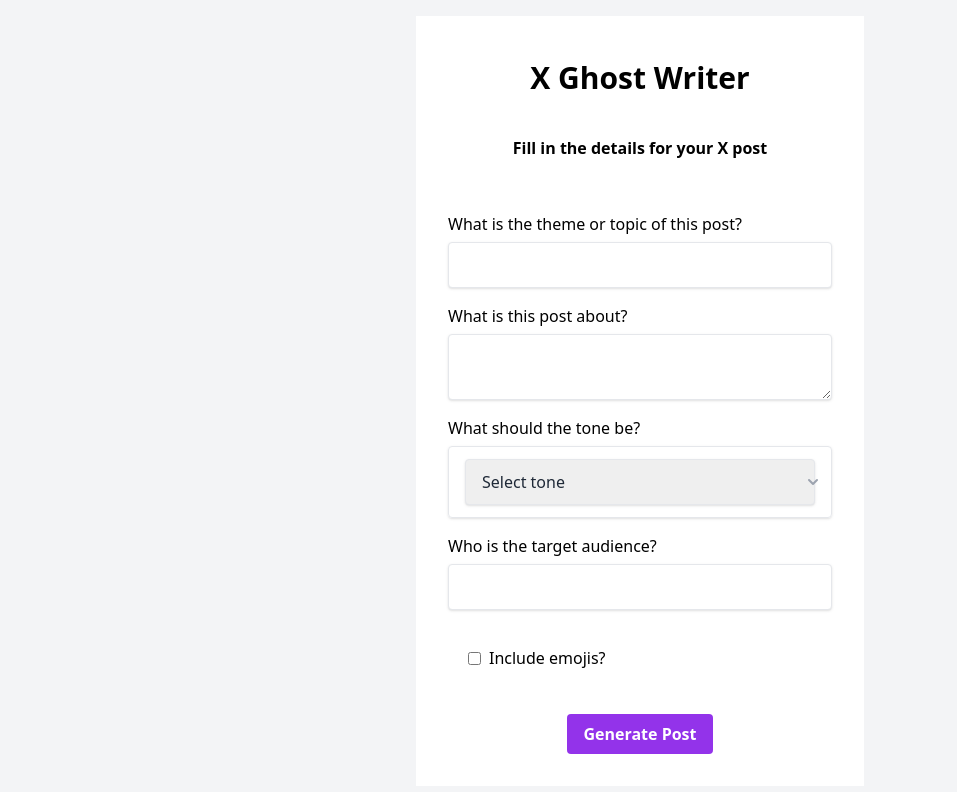
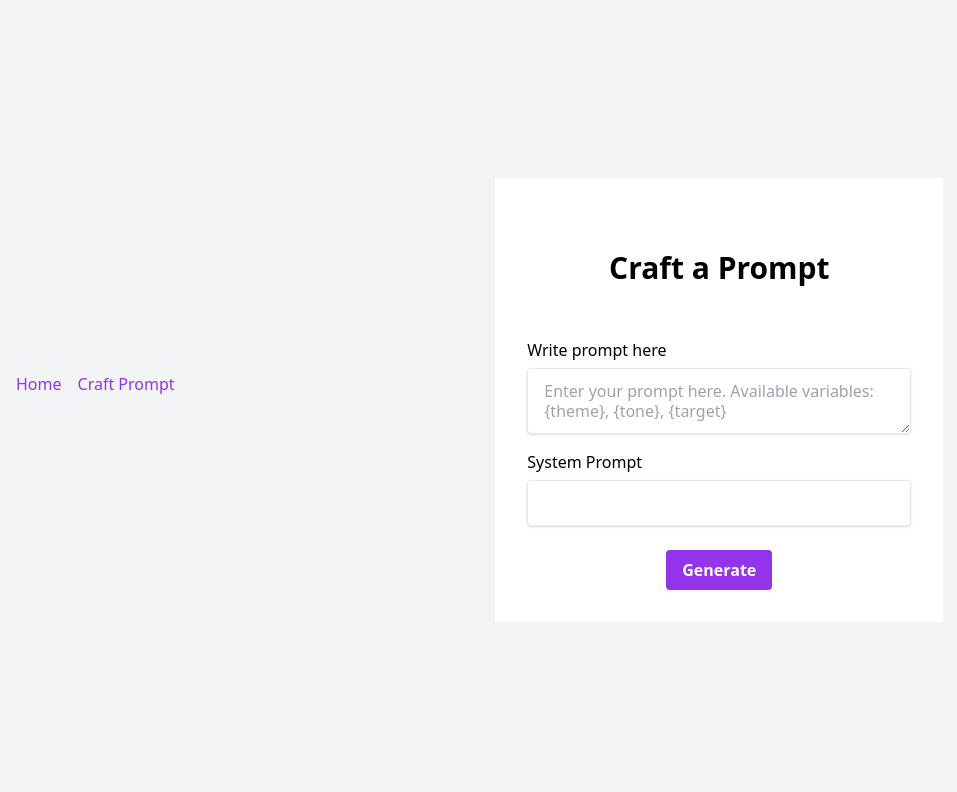
Before and after one commit to nocheerleader/AI-Wrapper-Test-Build, a React (Vite) app: page /craft-prompt in a window 1280 px wide. Shown: the top 792 px of the page, without its empty margins (0-957 px from the left). Built offline with nearby package versions, Linux system fonts and the light colour scheme.

Commit message:
Added Craft Prompt Page

```diff
--- a/package.json
+++ b/package.json
@@ -28,6 +28,7 @@
     "@radix-ui/react-slot": "^1.1.0",
     "class-variance-authority": "^0.7.0",
     "clsx": "^2.1.1",
+    "react-router-dom": "^6.23.1",
     "tailwindcss-animate": "^1.0.7"
   }
 }
--- a/src/App.jsx
+++ b/src/App.jsx
@@ -1,12 +1,34 @@
-import React from 'react'
-import XGhostWriterForm from './XGhostWriterForm'
+import React from 'react';
+import { BrowserRouter as Router, Routes, Route, Link } from 'react-router-dom';
+import XGhostWriterForm from './XGhostWriterForm';
+import CraftPrompt from './CraftPrompt';
 
-function App() {
+const App = () => {
   return (
-    <div className="App min-h-screen bg-gray-100 flex items-center justify-center p-4">
-      <XGhostWriterForm />
-    </div>
-  )
-}
+    <Router>
+      <div className="App min-h-screen bg-gray-100 flex items-center justify-center p-4">
+        <nav className="mb-8">
+          <ul className="flex space-x-4">
+            <li>
+              <Link to="/" className="text-purple-600 hover:text-purple-800">
+                Home
+              </Link>
+            </li>
+            <li>
+              <Link to="/craft-prompt" className="text-purple-600 hover:text-purple-800">
+                Craft Prompt
+              </Link>
+            </li>
+          </ul>
+        </nav>
 
-export default App
+        <Routes>
+          <Route path="/" element={<XGhostWriterForm />} />
+          <Route path="/craft-prompt" element={<CraftPrompt />} />
+        </Routes>
+      </div>
+    </Router>
+  );
+};
+
+export default App;
--- /dev/null
+++ b/src/CraftPrompt.jsx
@@ -0,0 +1,74 @@
+import React, { useState } from 'react';
+import { useNavigate } from 'react-router-dom';
+import { Card, CardHeader, CardTitle, CardDescription, CardContent, CardFooter } from './components/ui/card';
+import { Label } from './components/ui/label';
+import { Input } from './components/ui/input';
+import { Textarea } from './components/ui/textarea';
+import { Button } from './components/ui/button';
+
+const CraftPrompt = () => {
+  const [prompt, setPrompt] = useState('');
+  const [systemPrompt, setSystemPrompt] = useState('');
+  const navigate = useNavigate();
+
+  const handlePromptChange = (e) => {
+    setPrompt(e.target.value);
+  };
+
+  const handleSystemPromptChange = (e) => {
+    setSystemPrompt(e.target.value);
+  };
+
+  const handleSubmit = () => {
+    // Perform any necessary actions with the prompt and system prompt
+    console.log('Prompt:', prompt);
+    console.log('System Prompt:', systemPrompt);
+    navigate('/generate'); // Navigate to the 'Generate' page
+  };
+
+  const inputStyle = "shadow appearance-none border rounded w-full py-3 px-4 text-gray-800 leading-tight focus:outline-none focus:shadow-outline";
+
+  return (
+    <Card className="w-full max-w-md mx-auto bg-white p-8">
+      <CardHeader>
+        <CardTitle>Craft a Prompt</CardTitle>
+      </CardHeader>
+      <CardContent>
+        <div className="grid w-full items-center gap-4">
+          <div className="flex flex-col space-y-1.5">
+            <Label htmlFor="prompt">Write prompt here</Label>
+            <Textarea
+              className={inputStyle}
+              id="prompt"
+              name="prompt"
+              value={prompt}
+              onChange={handlePromptChange}
+              placeholder="Enter your prompt here. Available variables: {theme}, {tone}, {target}"
+            />
+          </div>
+          <div className="flex flex-col space-y-1.5">
+            <Label htmlFor="systemPrompt">System Prompt</Label>
+            <Input
+              className={inputStyle}
+              id="systemPrompt"
+              name="systemPrompt"
+              value={systemPrompt}
+              onChange={handleSystemPromptChange}
+            />
+          </div>
+        </div>
+      </CardContent>
+      <CardFooter className="flex justify-center mt-6">
+        <Button
+          type="submit"
+          onClick={handleSubmit}
+          className="bg-purple-600 hover:bg-purple-700 text-white font-bold py-2 px-4 rounded focus:outline-none focus:shadow-outline"
+        >
+          Generate
+        </Button>
+      </CardFooter>
+    </Card>
+  );
+};
+
+export default CraftPrompt;
```
Also changed, not shown: 1 other file (tests, documents, lock files or other folders).
